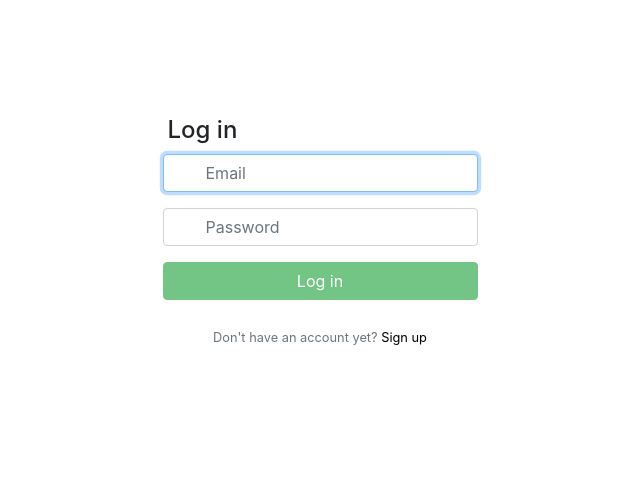
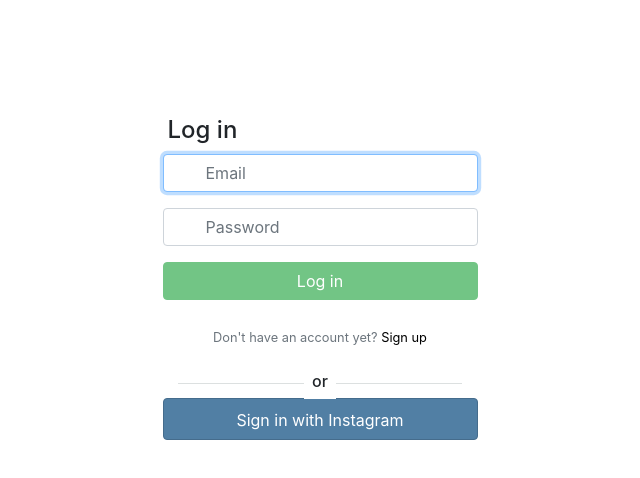
Before and after one commit to darshitvagadiya/mainchatheroku, a website: page public/index.html at #!/login in a window 1280 px wide. Shown: the whole page, without its empty margins (320-960 px from the left). Drawn offline with nearby package versions, Linux system fonts and the light colour scheme.

Commit message:
login with insta eneble

```diff
--- a/public/views/login.html
+++ b/public/views/login.html
@@ -30,6 +30,14 @@
           <p class="text-center text-muted">
             <small>Don't have an account yet? <a href="#!/signup">Sign up</a></small>
           </p>
+           <div class="signup-or-separator">
+            <h6 class="text">or</h6>
+            <hr>
+          </div>
+        </form>
+        <button class="btn btn-block btn-instagram" ng-click="instagramLogin()">
+          <i class="ion-social-instagram"></i> Sign in with Instagram
+        </button>
       </div>
     </div>
 
```
